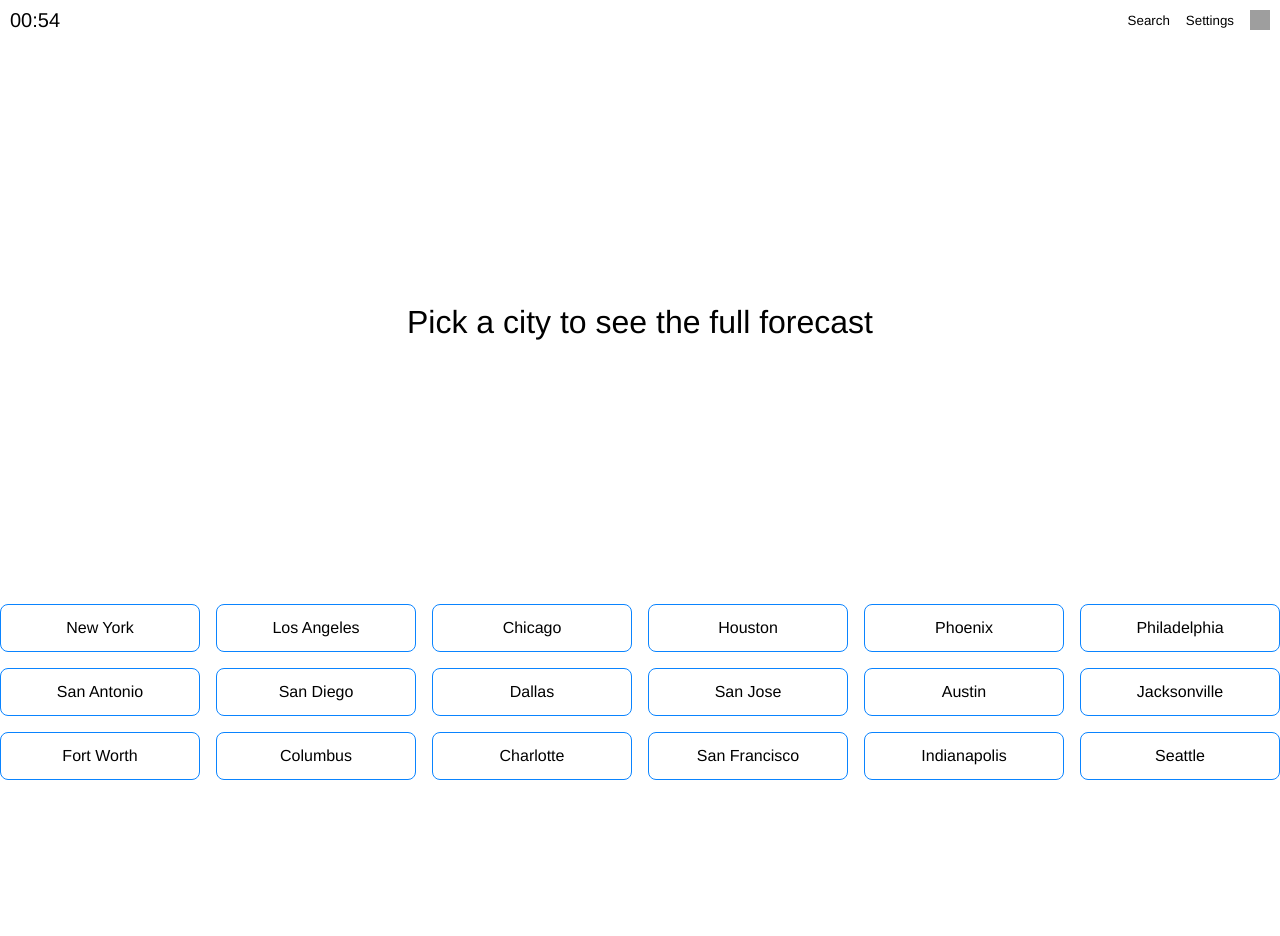
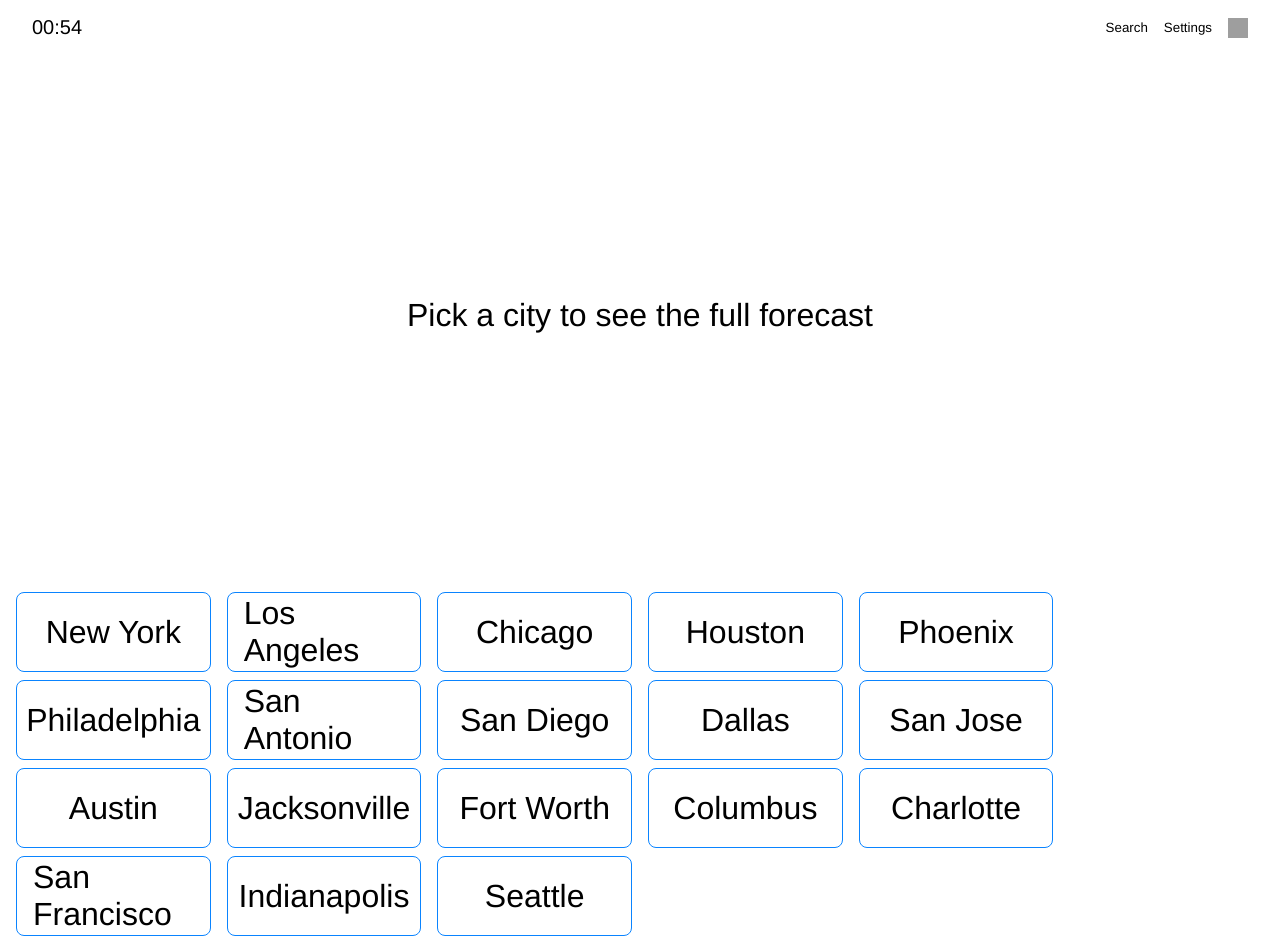
Before and after one commit to xRiku/open-weather-forecast, a React (Vite) app: page / in a window 1280 px wide. Before the commit the page ends 800 px from the top, so only its background shows below. Built offline with nearby package versions, Linux system fonts and the light colour scheme; grey boxes are pictures that could not be loaded; a web font is replaced by a local one.

Commit message:
:construction: 5days wip

```diff
--- a/src/components/CityGrid/index.tsx
+++ b/src/components/CityGrid/index.tsx
@@ -29,7 +29,6 @@ export default function CityGrid() {
   ])
 
   return (
-    <>
     <CitiesWrapper>
       {cities.map((city) => (
         <CityCard
@@ -41,6 +40,5 @@ export default function CityGrid() {
         </CityCard>
       ))}
     </CitiesWrapper>
-    </>
   )
 }
--- a/src/components/CityGrid/styles.ts
+++ b/src/components/CityGrid/styles.ts
@@ -1,22 +1,24 @@
 import styled from 'styled-components'
 
-export const CitiesWrapper = styled.div`
-  display: grid;
-  grid-template-columns: repeat(6, 1fr);
-  gap: 1rem;
-  justify-content: center;
-  align-items: center;
+export const CitiesWrapper = styled.ul`
+  display: flex;
+  flex-direction: row;
+  flex-wrap: wrap;
+  row-gap: 0.5rem;
+  column-gap: 1rem;
   width: 100%;
-  height: 100%;
+  position: inherit;
+  bottom: 0;
+  height: 25%;
 `
 export const CityCard = styled.li<{ $selected: boolean }>`
   display: flex;
   flex-direction: row;
   align-items: center;
   justify-content: center;
-  padding: 0.5rem;
-  width: 100%;
-  height: 3rem;
+  padding: 1rem;
+  height: 5rem;
+  width: calc(100% / 6 - 0.833rem);
   border: 1px solid ${({ theme }) => theme.colors.blue};
   border-radius: 0.5rem;
   cursor: pointer;
@@ -29,11 +31,8 @@ export const CityCard = styled.li<{ $selected: boolean }>`
     transform: scale(1.05);
     color: ${({ theme }) => theme.colors.blue};
   }
-  img {
-    width: 100%;
-    height: 100%;
-    border-radius: 0.5rem;
-  }
+
+  font-size: 2rem;
   span {
     margin-top: 0.5rem;
     font-size: 1.5rem;
--- a/src/components/Header/styles.ts
+++ b/src/components/Header/styles.ts
@@ -2,9 +2,8 @@ import styled from 'styled-components'
 
 export const HeaderWrapper = styled.header`
   background-color: transparent;
-  padding: 10px;
+  padding: 0 1rem;
   display: flex;
-  height: 5vh;
   flex-direction: row;
   justify-content: space-between;
   align-items: center;
--- a/src/components/Icon/index.tsx
+++ b/src/components/Icon/index.tsx
@@ -11,7 +11,6 @@ export default function Icon({
   name,
   size = '10rem',
   weatherCondition = true,
-  color,
 }: IconProps) {
   const weatherConditionImageMap = (openWeatherIconCode: string) => {
     if (openWeatherIconCode.includes('01')) {
--- a/src/layout/DefaultLayout.tsx
+++ b/src/layout/DefaultLayout.tsx
@@ -3,16 +3,17 @@ import { Header } from '../components/Header'
 import CityGrid from '../components/CityGrid'
 import SettingsModal from '../components/SettingsModal'
 import useModalStore from '../store/ModalStore'
+import { LayoutWrapper } from './styles'
 
 export default function DefaultLayout() {
   const [isOpen] = useModalStore((state) => [state.isOpen])
 
   return (
-    <>
+    <LayoutWrapper>
       <Header />
       <Outlet />
       <CityGrid />
       {isOpen && <SettingsModal />}
-    </>
+    </LayoutWrapper>
   )
 }
--- /dev/null
+++ b/src/layout/styles.ts
@@ -0,0 +1,9 @@
+import styled from 'styled-components'
+
+export const LayoutWrapper = styled.div`
+  height: 100vh;
+  display: flex;
+  flex-direction: column;
+  padding: 1rem;
+  justify-content: space-between;
+`
--- a/src/pages/Home-5-days/index.tsx
+++ b/src/pages/Home-5-days/index.tsx
@@ -1,7 +1,151 @@
+import { useQuery } from '@tanstack/react-query'
+import { useLocation } from 'react-router-dom'
+import Icon from '../../components/Icon'
+import useSearchStore from '../../store/SearchStore'
+import useSettingsStore from '../../store/SettingsStore'
+import addUnitToTemperatureByType from '../../utils/add-unit-to-temperature-by-type'
+import {
+  CityForecast,
+  SelectPeriodButton,
+  SelectPeriodContainer,
+} from '../Home/styles'
+
+type FetchDataResponse = {
+  list: {
+    dt_txt: string
+    dt: number
+    main: {
+      temp: number
+    }
+    weather: {
+      main: string
+      icon: string
+    }[]
+  }[]
+  name: string
+  cod: string
+}
+
+type DaysObject = {
+  [key: string]: {
+    highest: number
+    lowest: number
+    weather: string
+    icon: string
+    weekDay: string
+    dt_txt: string
+  }
+}
+
 export default function Home5Days() {
+  const [selectedCity] = useSearchStore((state) => [state.selectedCity])
+
+  const path = useLocation().pathname
+
+  const [temperatureUnit, timeFormat] = useSettingsStore((state) => [
+    state.temperatureUnit,
+    state.timeFormat,
+  ])
+
+  const fetchData = async () => {
+    const response = await fetch(
+      `https://api.openweathermap.org/data/2.5/forecast?q=${selectedCity}&units=${temperatureUnit}&appid=${import.meta.env.VITE_OPENWEATHER_API_KEY}`,
+    )
+    const jsonData = (await response.json()) as FetchDataResponse
+    console.log(jsonData)
+    return jsonData
+  }
+
+  const formattedDataFor5Days = (data: FetchDataResponse) => {
+    const days = {} as DaysObject
+    data.list.forEach((item) => {
+      const date = item.dt_txt.split(' ')[0]
+      if (!days[date]) {
+        days[date] = {
+          highest: item.main.temp,
+          lowest: item.main.temp,
+          weather: item.weather[0].main,
+          icon: item.weather[0].icon,
+          weekDay: new Date(item.dt * 1000).toDateString().split(' ')[0],
+          dt_txt: item.dt_txt,
+        }
+      } else {
+        if (item.main.temp > days[date].highest) {
+          days[date].highest = item.main.temp
+        }
+        if (item.main.temp < days[date].lowest) {
+          days[date].lowest = item.main.temp
+        }
+      }
+    })
+    const list =
+      Object.values(days).length > 5
+        ? Object.values(days).slice(0, 5)
+        : Object.values(days)
+    return { cod: data.cod, name: data.name, list }
+  }
+
+  const { status, data } = useQuery({
+    queryKey: ['weather', selectedCity, temperatureUnit, path],
+    queryFn: async () => {
+      const data = await fetchData()
+
+      return formattedDataFor5Days(data)
+    },
+    enabled: !!selectedCity,
+  })
+
   return (
-    <div>
-      <h1>Home5Days</h1>
-    </div>
+    <CityForecast>
+      {selectedCity === '' ? (
+        <h1>Pick a city to see the full forecast</h1>
+      ) : status === 'pending' ? (
+        <h1>Loading...</h1>
+      ) : status === 'error' ? (
+        <h1>Error</h1>
+      ) : status === 'success' && data.cod === '200' ? (
+        <div>
+          <h1>{data.name}</h1>
+          {data.list.map((day) => (
+            <div key={day.dt_txt}>
+              <h2>{day.weekDay}</h2>
+              <div>
+                <Icon name={day.icon} size={'8rem'} />
+              </div>
+              <div>
+                <span>{day.dt_txt}</span>
+                <span>
+                  Highest:{' '}
+                  {addUnitToTemperatureByType(
+                    Math.round(day.highest),
+                    temperatureUnit,
+                  )}
+                </span>
+                <span>
+                  Lowest:{' '}
+                  {addUnitToTemperatureByType(
+                    Math.round(day.lowest),
+                    temperatureUnit,
+                  )}
+                </span>
+              </div>
+            </div>
+          ))}
+          <SelectPeriodContainer>
+            <span>Forecast</span>
+            <div>
+              <SelectPeriodButton $isSelected={path === '/'}>
+                Now
+              </SelectPeriodButton>
+              <SelectPeriodButton $isSelected={path === '/5days'}>
+                5 Days
+              </SelectPeriodButton>
+            </div>
+          </SelectPeriodContainer>
+        </div>
+      ) : status === 'success' && data.cod === '404' ? (
+        <h1>City {selectedCity} not Found.</h1>
+      ) : null}
+    </CityForecast>
   )
 }
--- a/src/pages/Home/index.tsx
+++ b/src/pages/Home/index.tsx
@@ -1,13 +1,20 @@
-import { CitiesContainer, CityForecast } from './styles'
+import {
+  CityForecast,
+  SelectPeriodButton,
+  SelectPeriodContainer,
+} from './styles'
 import Icon from '../../components/Icon'
 import { useQuery } from '@tanstack/react-query'
 import useSettingsStore from '../../store/SettingsStore'
 import TimeFormat from '../../enums/time-format'
 import addUnitToTemperatureByType from '../../utils/add-unit-to-temperature-by-type'
 import useSearchStore from '../../store/SearchStore'
+import { useLocation } from 'react-router-dom'
 
 export default function Home() {
   const [selectedCity] = useSearchStore((state) => [state.selectedCity])
+
+  const path = useLocation().pathname
 
   const [temperatureUnit, timeFormat] = useSettingsStore((state) => [
     state.temperatureUnit,
@@ -30,7 +37,6 @@ export default function Home() {
   })
 
   return (
-    <CitiesContainer>
     <CityForecast>
       {selectedCity === '' ? (
         <h1>Pick a city to see the full forecast</h1>
@@ -39,10 +45,11 @@ export default function Home() {
       ) : status === 'error' ? (
         <h1>Error</h1>
       ) : status === 'success' && data.cod === 200 ? (
-          <div id="info-grid">
+        <div>
           <h1>{data.name}</h1>
-            <div></div>
+          <div>
             <Icon name={data.weather[0].icon} size={'8rem'} />
+          </div>
           <div>
             <span>
               Temp:{' '}
@@ -80,12 +87,21 @@ export default function Home() {
             </span>
           </div>
           <h1>{data.weather[0].main}</h1>
-            <div></div>
+          <SelectPeriodContainer>
+            <span>Forecast</span>
+            <div>
+              <SelectPeriodButton $isSelected={path === '/'}>
+                Now
+              </SelectPeriodButton>
+              <SelectPeriodButton $isSelected={path === '/5days'}>
+                5 Days
+              </SelectPeriodButton>
+            </div>
+          </SelectPeriodContainer>
         </div>
       ) : status === 'success' && data.cod === '404' ? (
         <h1>City {selectedCity} not Found.</h1>
       ) : null}
     </CityForecast>
-    </CitiesContainer>
   )
 }
--- a/src/pages/Home/styles.ts
+++ b/src/pages/Home/styles.ts
@@ -1,14 +1,4 @@
 import styled from 'styled-components'
-
-export const CitiesContainer = styled.div`
-  display: flex;
-  flex-direction: column;
-  align-items: center;
-  justify-content: space-between;
-  padding: 10px;
-  width: 100%;
-  height: 100%;
-`
 
 export const CityForecast = styled.div`
   display: flex;
@@ -16,36 +6,12 @@ export const CityForecast = styled.div`
   align-items: center;
   justify-content: center;
   width: 100%;
-  height: calc(100vh - 16rem);
+  height: auto;
 
-  #info-grid {
-    display: grid;
-    grid-template-columns: repeat(2, 1fr);
-    grid-template-rows: 0.5fr 1fr 0.5fr;
-
-    h1 {
-      display: flex;
-      align-items: center;
-      justify-content: center;
-    }
-  }
-
-  div {
+  h1 {
+    display: flex;
     align-items: center;
     justify-content: center;
-    gap: 1rem;
-
-    div {
-      display: flex;
-      flex-direction: column;
-      align-items: start;
-      justify-content: center;
-      span {
-        font-size: 1.5rem;
-        line-height: 0.7rem;
-        font-weight: 300;
-      }
-    }
   }
 `
 export const WeatherReport = styled.div`
@@ -53,42 +19,38 @@ export const WeatherReport = styled.div`
   flex-direction: column;
 `
 
-export const CitiesWrapper = styled.div`
-  display: grid;
-  grid-template-columns: repeat(6, 1fr);
-  gap: 1rem;
-  justify-content: center;
-  align-items: center;
-  width: 100%;
-  height: 100%;
-`
-export const CityCard = styled.li<{ $selected: boolean }>`
+export const SelectPeriodContainer = styled.div`
   display: flex;
-  flex-direction: row;
+  flex-direction: column;
   align-items: center;
   justify-content: center;
-  padding: 0.5rem;
-  width: 100%;
-  height: 3rem;
+  gap: 0.5rem;
+  span {
+    font-size: 1.5rem;
+  }
+
+  div {
+    display: flex;
+    flex-direction: row;
+    align-items: center;
+    justify-content: center;
+    gap: 1rem;
+  }
+`
+
+export const SelectPeriodButton = styled.button<{ $isSelected: boolean }>`
+  padding: 0.25rem 2.5rem;
   border: 1px solid ${({ theme }) => theme.colors.blue};
   border-radius: 0.5rem;
-  cursor: pointer;
-  transition: 0.2s;
-  ${({ $selected, theme }) =>
-    $selected
-      ? `background-color: ${theme.colors.blue}; color: ${theme.colors.white}; transition: 0s`
+  font-size: 1.25rem;
+
+  ${({ $isSelected, theme }) =>
+    $isSelected
+      ? `background-color: ${theme.colors.blue}; color: ${theme.colors.white}; transition: 0.0s`
       : ''}
   &:hover {
-    transform: scale(1.05);
+    transform: scale(1.1);
+    transition: 0.2s;
     color: ${({ theme }) => theme.colors.blue};
   }
-  img {
-    width: 100%;
-    height: 100%;
-    border-radius: 0.5rem;
-  }
-  span {
-    margin-top: 0.5rem;
-    font-size: 1.5rem;
-  }
 `
```
Also changed, not shown: src/components/SettingsModal/styles.ts (+12 -9 lines). Lines whose indentation alone changed are shown as unchanged.
